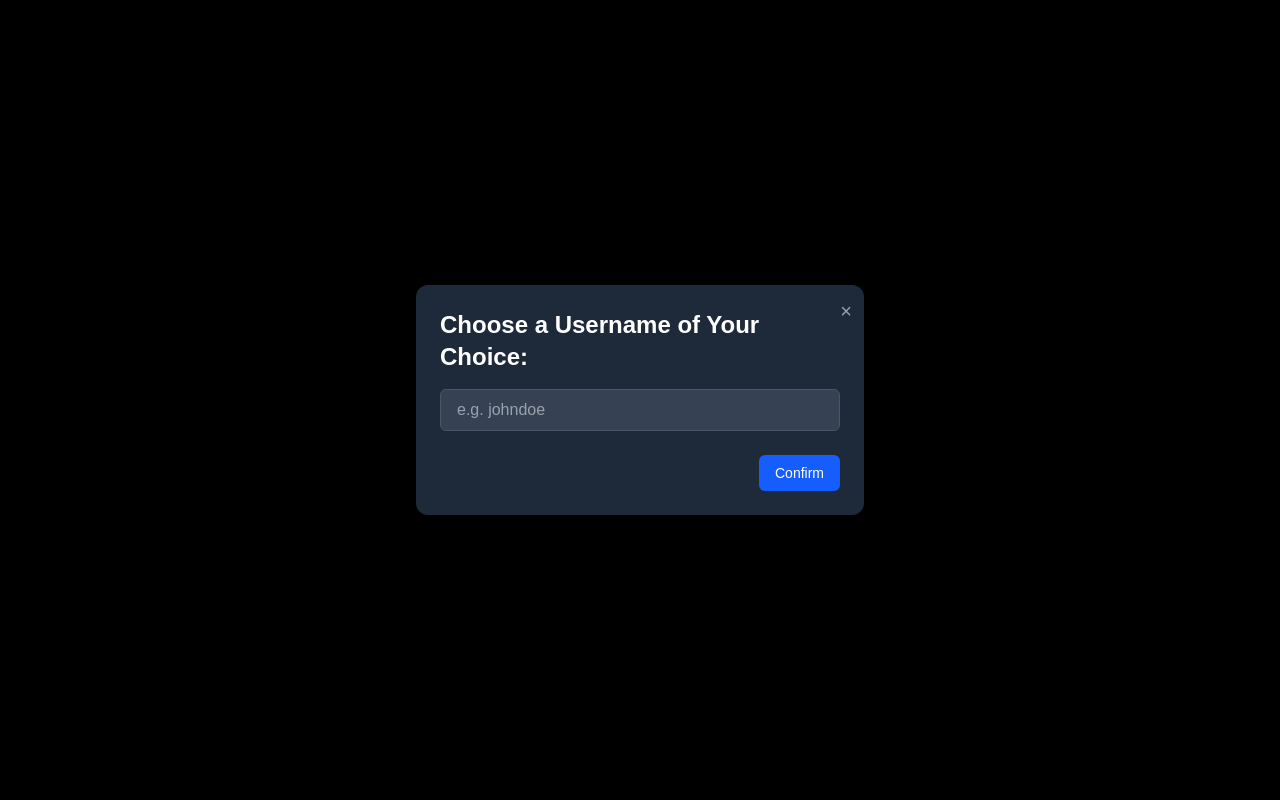
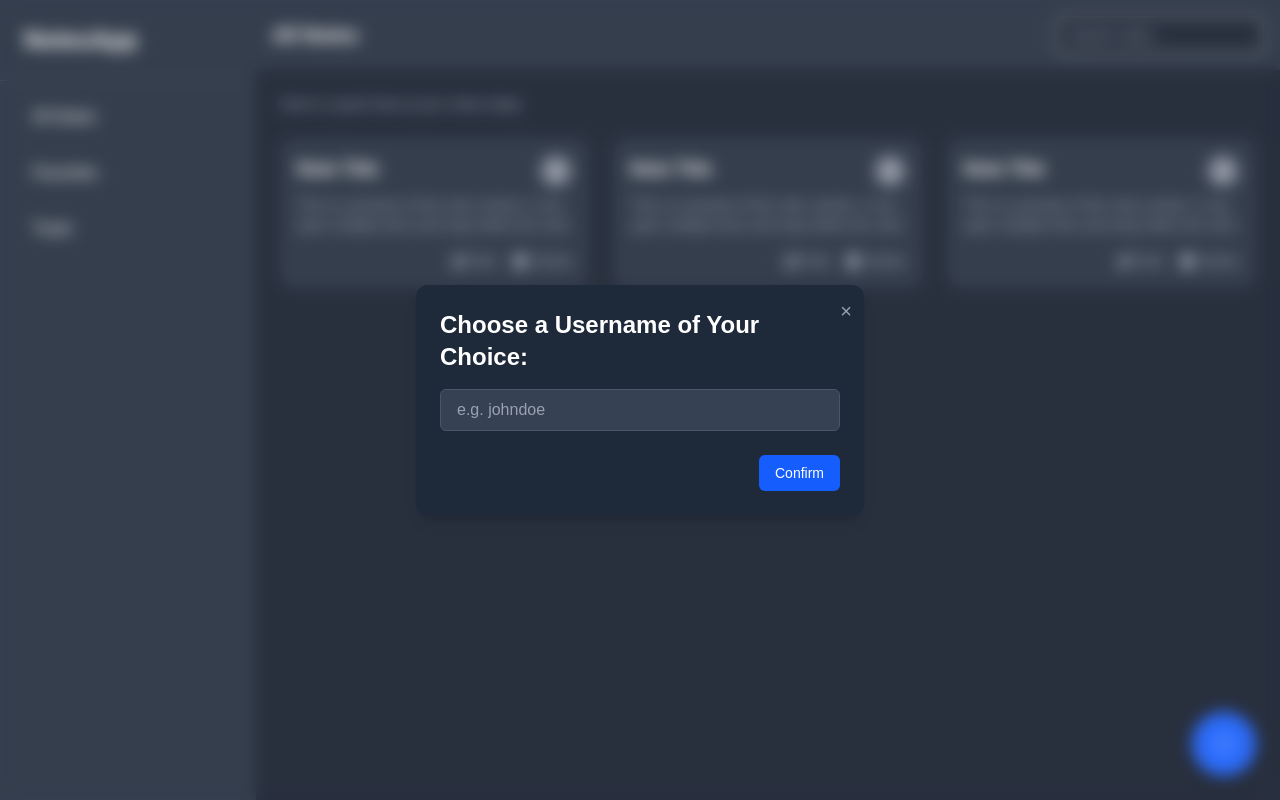
Before and after one commit to Ayomide-Philip/note-taking, a Next.js app: page / in a window 1280 px wide. Built offline with nearby package versions, Linux system fonts and the light colour scheme.

Commit message:
fix: update modal overlay background for improved visibility

```diff
--- a/app/componet/modalOverlay.jsx
+++ b/app/componet/modalOverlay.jsx
@@ -3,7 +3,7 @@
 export default function ModalOverLay({ setUserName }) {
   const [inputedUserName, setInputedUserName] = useState("");
   return (
-    <div className="fixed inset-0 z-50 bg-black bg-opacity-40 flex items-center justify-center">
+    <div className="fixed inset-0 z-50 bg-white/10 backdrop-blur-sm flex items-center justify-center">
       <div className="bg-gray-800 text-white rounded-xl shadow-lg w-full max-w-md p-6 relative">
         <button
           className="absolute top-3 right-3 text-gray-400 hover:text-red-500 text-xl"
```
